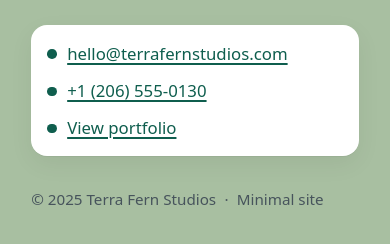
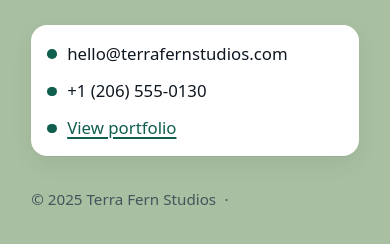
Before and after one commit to elisemoe/elisemoe.github.io, a plain HTML site: page index.html in a window 390 px wide. Shown: the part 358-602 px from the top of the page. Drawn offline with Linux system fonts and the light colour scheme.

Commit message:
Remove contact email and phone number links

```diff
--- a/index.html
+++ b/index.html
@@ -21,15 +21,11 @@
       <ul class="info">
         <li class="row">
           <span class="dot" aria-hidden="true"></span>
-          <a href="mailto:hello@terrafernstudios.com" aria-label="Email Terra Fern Studios">
             hello@terrafernstudios.com
-          </a>
         </li>
         <li class="row">
           <span class="dot" aria-hidden="true"></span>
-          <a href="tel:+1-206-555-0130" aria-label="Call Terra Fern Studios">
             +1 (206) 555-0130
-          </a>
         </li>
         <li class="row">
           <span class="dot" aria-hidden="true"></span>
@@ -42,9 +38,7 @@
 
     <footer>
       <span>© <span id="year"></span> Terra Fern Studios</span>
-      <span class="sep"></span>
-      <span>Minimal site</span>
-    </footer>
+      <span class="sep"></span>    </footer>
   </main>
 
   <script>
```
